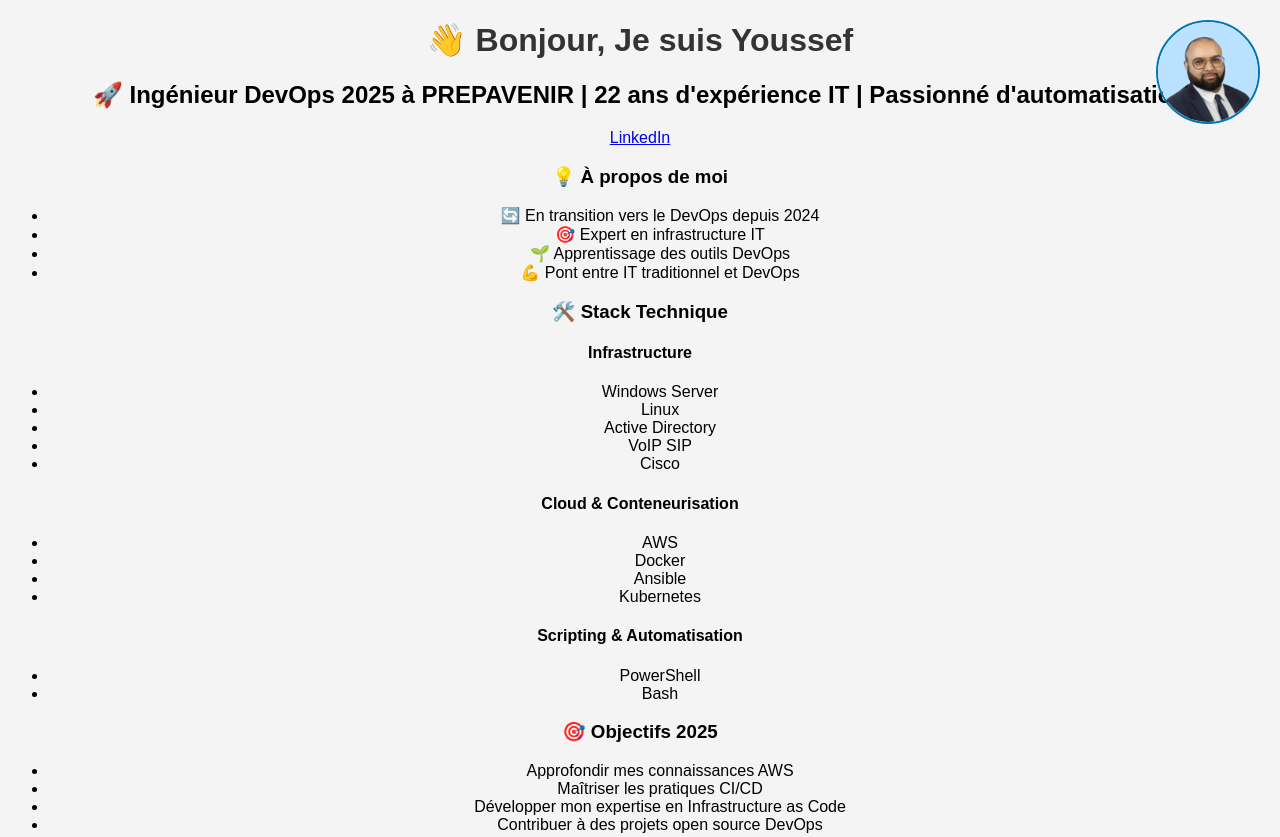
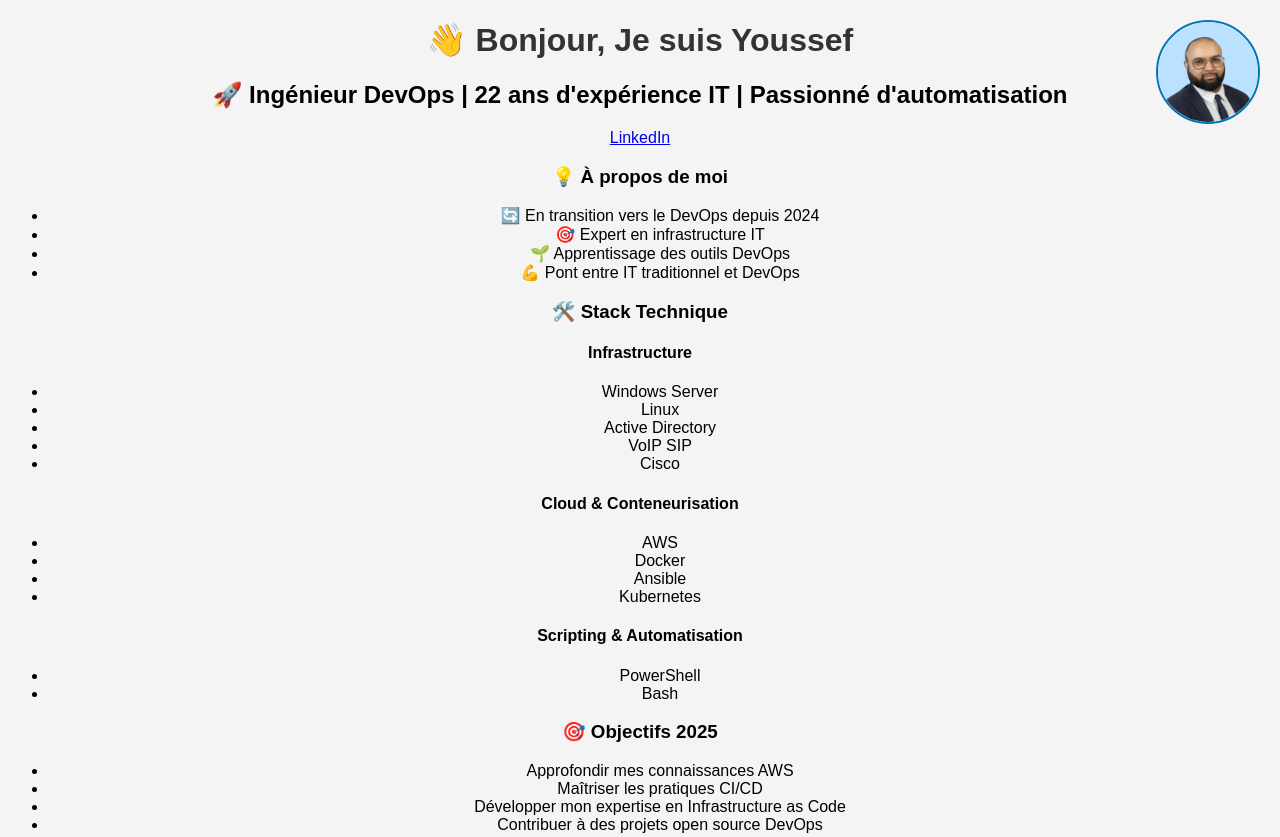
Before and after one commit to YoussefZG56/MonCVSite, a plain HTML site: page index.html in a window 1280 px wide. Shown: the top 837 px of the page. Drawn offline with Linux system fonts and the light colour scheme.

Commit message:
Mon commit - Ajout du site CV SANS PREPAVENIR

```diff
--- a/index.html
+++ b/index.html
@@ -21,7 +21,7 @@
     <header>
         <img src="profile-pic (1).png" alt="Photo de profil" class="profile-pic">
         <h1>👋 Bonjour, Je suis Youssef</h1>
-        <h2>🚀 Ingénieur DevOps 2025 à PREPAVENIR | 22 ans d'expérience IT | Passionné d'automatisation</h2>
+        <h2>🚀 Ingénieur DevOps | 22 ans d'expérience IT | Passionné d'automatisation</h2>
         <a href="https://www.linkedin.com/in/youssef-el-ouargui-5257b817b/" class="linkedin">LinkedIn</a>
     </header>
 
```
